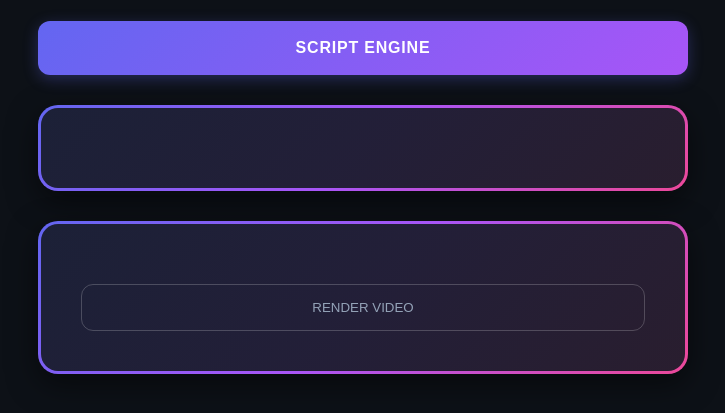
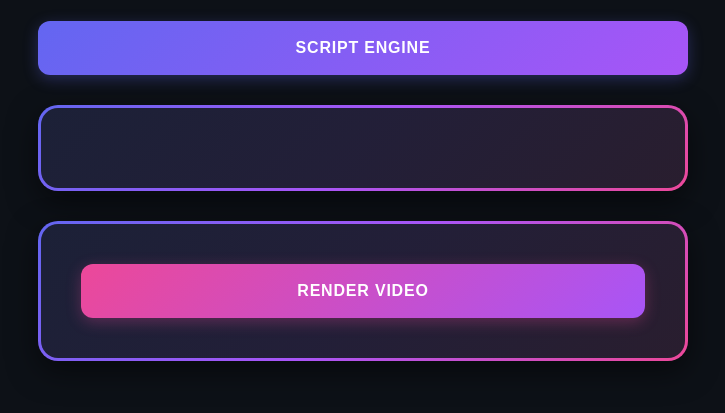
Before and after one commit to solutiondev54-netizen/render-deploy, a Flask app: page / in a window 1280 px wide. Shown: the part 324-737 px from the top of the page, without its empty margins (277-1002 px from the left). Run offline with Flask 3, Linux system fonts and the light colour scheme.

Commit message:
Update style.css

```diff
--- a/static/style.css
+++ b/static/style.css
@@ -136,26 +136,7 @@ h1 {
   box-shadow: 0 10px 30px rgba(0,0,0,0.5);
 }
 
-.render-video-btn {
-  display: block;
-  width: 100%;
-  margin-top: 20px;
-  padding: 15px;
-  background: transparent;
-  border: 1px solid rgba(255,255,255,0.2);
-  color: #94A3B8;
-  border-radius: 12px;
-  text-align: center;
-  transition: all 0.3s ease;
-  cursor: pointer;
-}
-
-.render-video-btn:hover {
-  border-color: #6366f1;
-  color: #ffffff;
-}
-
-/* --- Premium Box Design for Video Section --- */
+/* --- Premium Combined Video Section --- */
 .container-box {
   background: rgba(20, 25, 35, 0.9);
   border: 3px solid transparent;
@@ -168,3 +149,25 @@ h1 {
   margin-top: 30px;
   box-shadow: 0 10px 30px rgba(0,0,0,0.5);
 }
+
+.render-video-btn {
+  width: 100%;
+  background: linear-gradient(135deg, #ec4899, #a855f7);
+  border: none;
+  border-radius: 12px;
+  padding: 18px;
+  color: white;
+  font-weight: 600;
+  font-size: 1rem;
+  letter-spacing: 0.05em;
+  text-transform: uppercase;
+  cursor: pointer;
+  transition: all 0.3s ease;
+  box-shadow: 0 4px 15px rgba(236, 72, 153, 0.3);
+}
+
+.render-video-btn:hover {
+  transform: translateY(-2px);
+  box-shadow: 0 8px 25px rgba(236, 72, 153, 0.5);
+  filter: brightness(1.1);
+}
```
